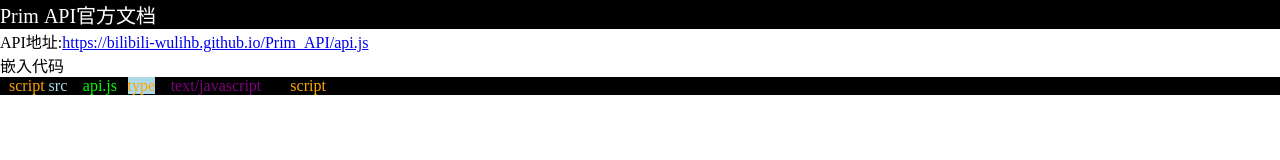
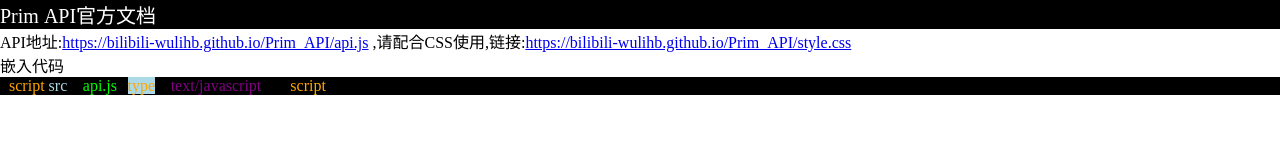
Before and after one commit to BiliBili-wulihb/Prim_API, a plain HTML site: page index.html in a window 1280 px wide. Drawn offline with Linux system fonts and the light colour scheme.

Commit message:
Update index.html

```diff
--- a/index.html
+++ b/index.html
@@ -8,7 +8,7 @@
   <div class="prim">
     Prim&nbsp;API官方文档
   </div>
-  <p>API地址:<a href="api.js" class="link">https://bilibili-wulihb.github.io/Prim_API/api.js</a></p>
+  <p>API地址:<a href="api.js" class="link">https://bilibili-wulihb.github.io/Prim_API/api.js</a>&nbsp;,请配合CSS使用,链接:<a href="style.css" class="link">https://bilibili-wulihb.github.io/Prim_API/style.css</a></p>
   <p>嵌入代码</p>
   <div class="api_load_data">
     &lt;<font style="color:orange;background-color:black;">script</font>&nbsp;<font style="color:lightblue;background-color:black;">src</font>="<font style="color:lime;background-color:black;">api.js</font>"&nbsp;<font style="color:orange;background-color:lightblue;">type</font>="<font style="color:purple;background-color:black;">text/javascript</font>"&gt;&lt;/<font style="color:orange;background-color:black;">script</font>&gt;
```
